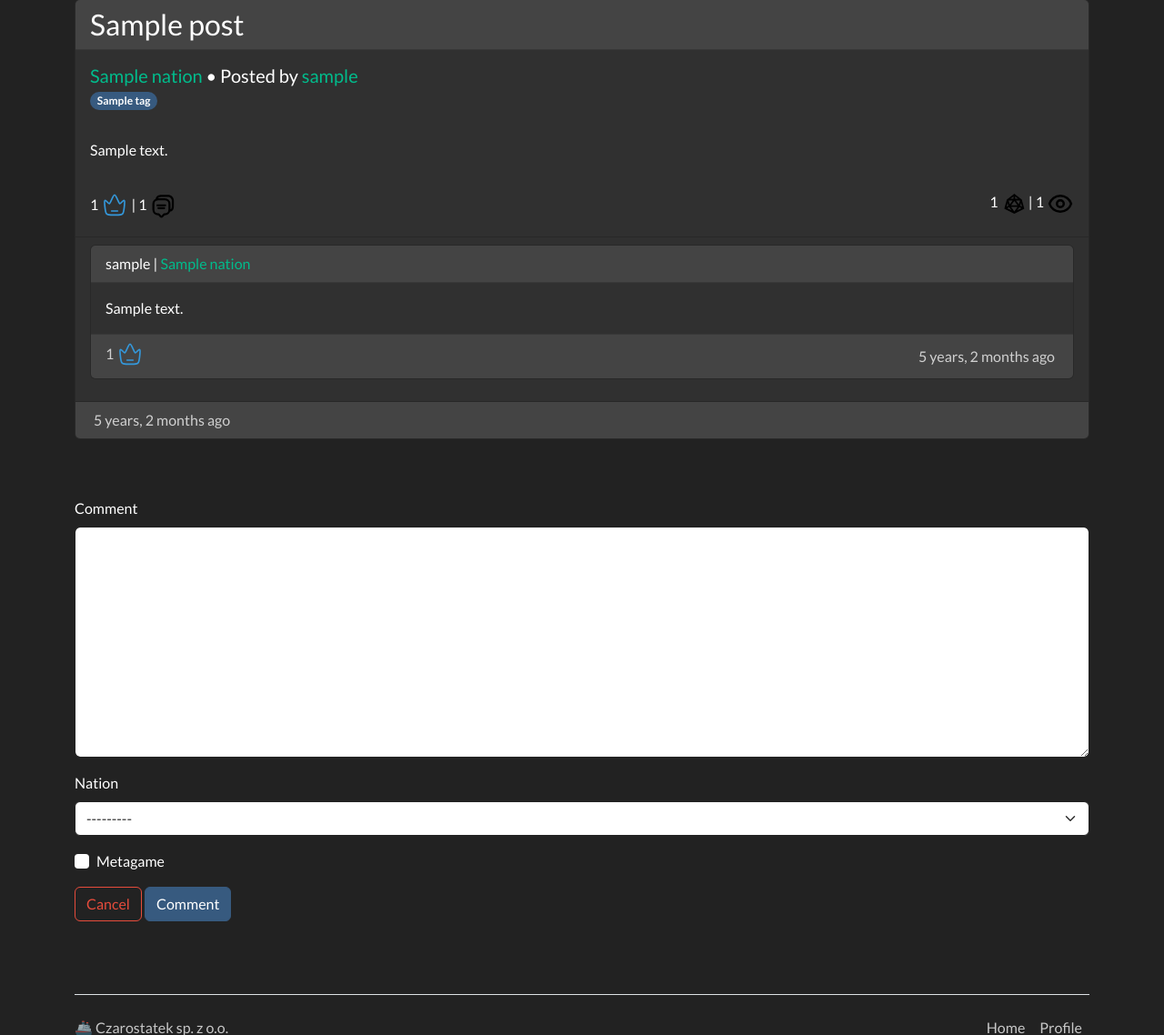
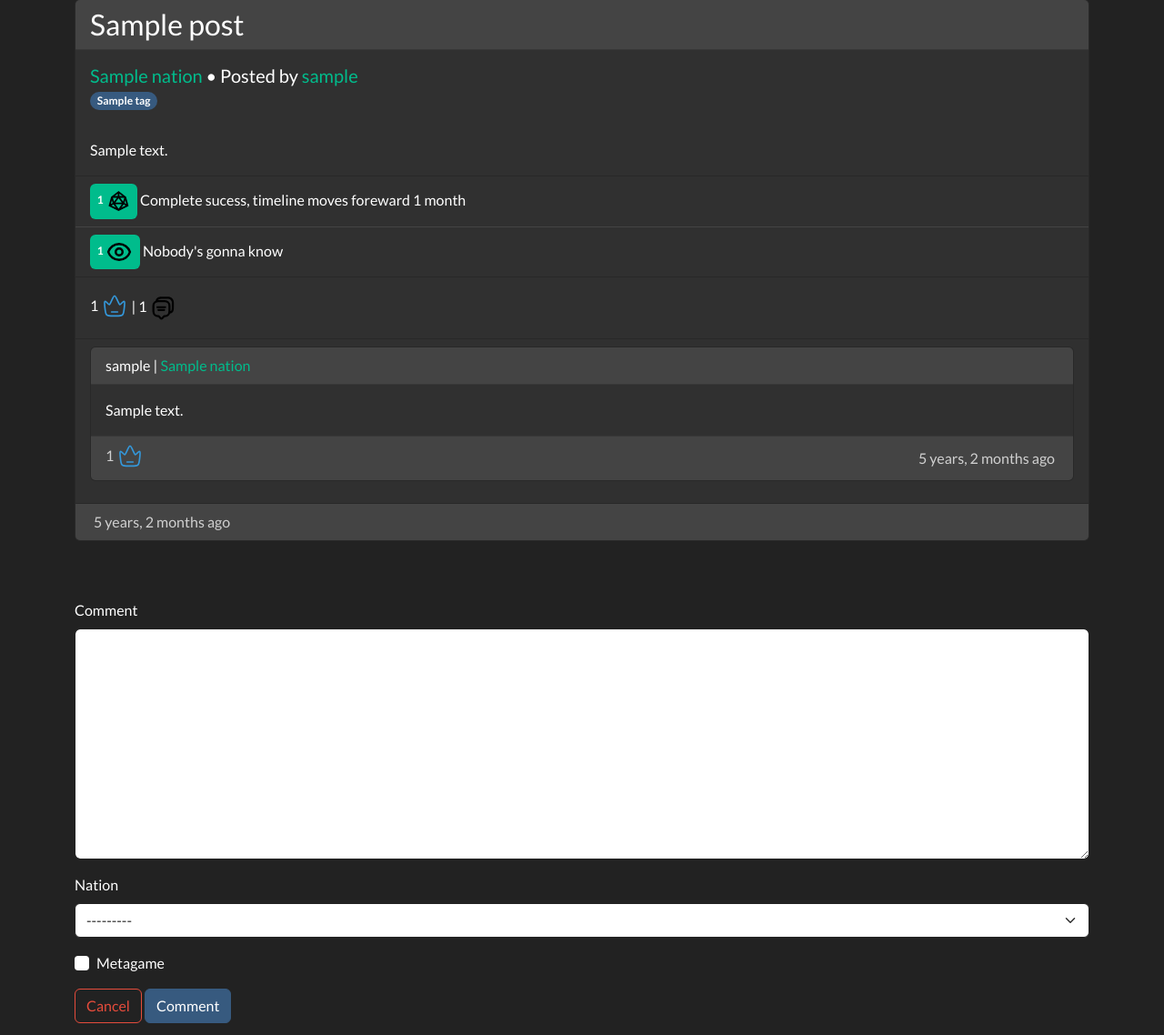
Before and after one commit to MichalRutyna/SpacePowers, a Django app: a page that uses templates/news/parts/post_detailed.html in a window 1280 px wide. Shown: the part 187-1325 px from the top of the page at 91% size. Run offline with Django 5.2, Linux system fonts and the light colour scheme; a user stored in the database is signed in; tables that the repository leaves empty hold one stand-in row (values such as "Sample post"); parts of the project's set-up code (start-up, migrations or seed data) failed here and were passed over; some libraries are stand-ins or nearby versions.

Commit message:
Added roll explanation field to post page

```diff
--- a/templates/news/pages/home.html
+++ b/templates/news/pages/home.html
@@ -8,8 +8,8 @@
     <div class="row">
         <h1 class="text-center col-12 col-lg-9">Ministry of Foreign Affairs reports:</h1>
         {% if user.is_authenticated %}
-        <a href="{% url 'b:news:create_post' %}"
-           class="btn btn-primary col-12 col-lg-3 {% if not post_creation_allowed %} disabled {% endif %}">
+            <a href="{% url 'b:news:create_post' %}"
+                class="btn btn-primary col-12 col-lg-3 {% if not post_creation_allowed %} disabled {% endif %}">
             Create a post</a>
         {% endif %}
     </div>
--- a/templates/news/parts/post_detailed.html
+++ b/templates/news/parts/post_detailed.html
@@ -29,21 +29,34 @@
 
 {# show roll #}
 {% block rolls %}
-    <span class="rolls float-end">
+    <ul class="list-group list-group-flush">
         {% if post.requires_success_roll %}
             {% with roll=post.success_roll %}
+                <li class="list-group-item">
+                    <span class="badge bg-success">
                         {% include "news/parts/components/roll.html" %}
+                    </span>
+                    <span class="align-middle">
+                        Complete sucess, timeline moves foreward 1 month
+                    </span>
+                </li>
             {% endwith %}
-        {% if post.requires_secrecy_roll %}
-            |
-        {% endif %}
         {% endif %}
         {% if post.requires_secrecy_roll %}
             {% with secrecy_roll=post.secrecy_roll %}
+                <li class="list-group-item">
+                    <span class="badge bg-success">
                         {% include "news/parts/components/secrecy_roll.html" %}
+                    </span>
+                    <span class="align-middle">
+                        Nobody's gonna know
+                    </span>
+                </li>
             {% endwith %}
         {% endif %}
-    </span>
+    </ul>
+
+
 {% endblock %}
 
 {# include comment section #}
--- a/templates/news/parts/post_overwiewed.html
+++ b/templates/news/parts/post_overwiewed.html
@@ -29,6 +29,8 @@
             </p>
         {% endblock %}
     </div>
+    {% block rolls %}
+    {% endblock %}
     <div class="card-body likes_comments">
         {% likes_post user.id post as likes_post %}
         {% with target='b:news:like_post' index=post.pk likes=post.likes %}
@@ -36,9 +38,9 @@
         {% endwith %}
         |
         {% include "news/parts/components/comments_count.html" %}
-        {% block rolls %}
-        {% endblock %}
+
     </div>
+
     {% block comments %}
     {% endblock %}
     <div class="card-footer text-muted">
```
Lines whose indentation alone changed are shown as unchanged.
